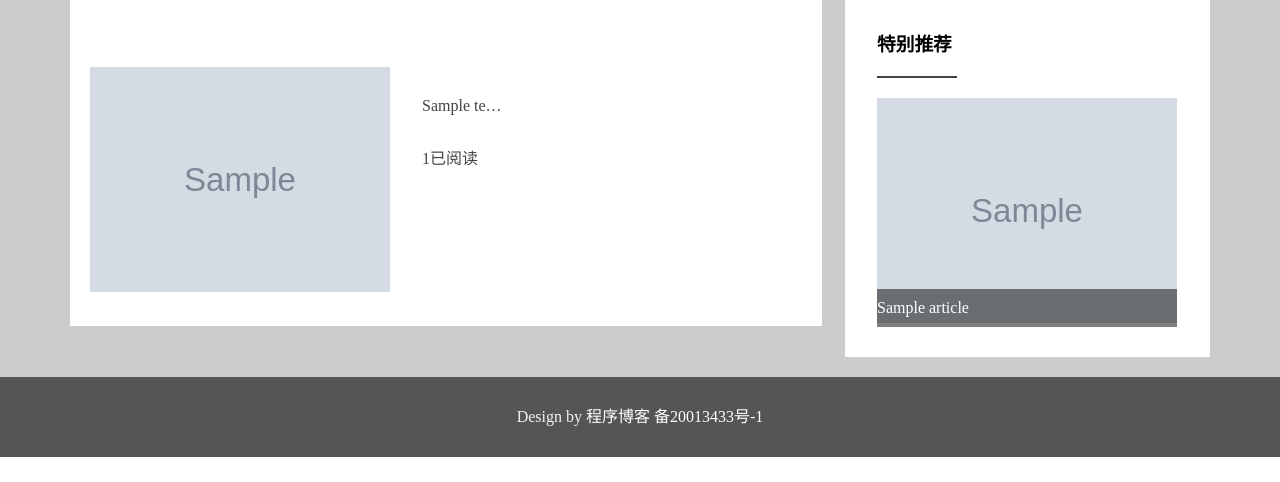
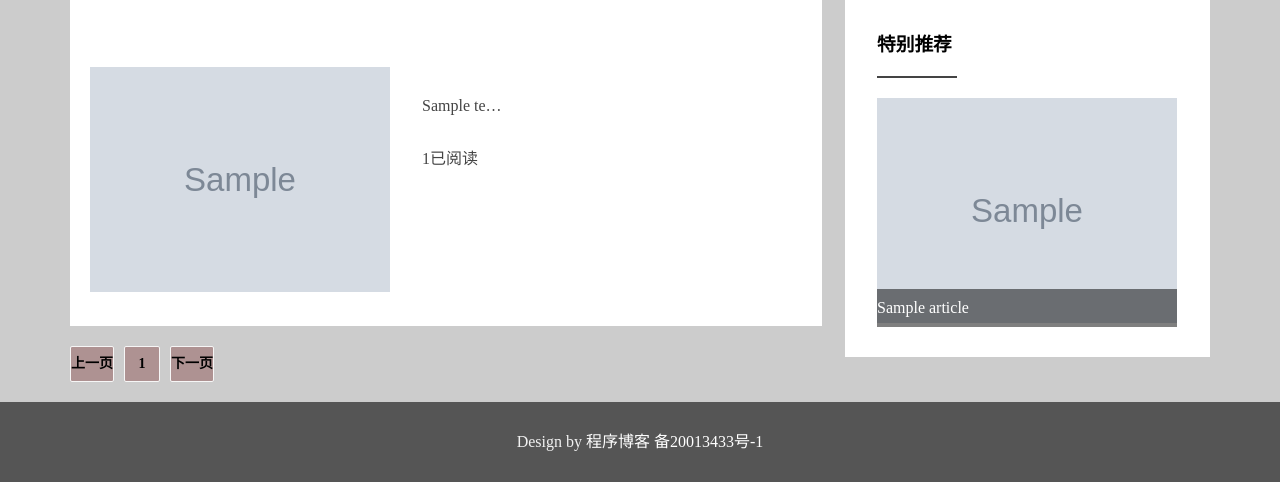
Before and after one commit to tomcatcn/personal_blog, a Django app: page /article/list in a window 1280 px wide. Shown: the part 391-873 px from the top of the page. Before the commit the page ends 848 px from the top, so only its background shows below. Run offline with Django 3.2, Linux system fonts and the light colour scheme; tables that the repository leaves empty hold one stand-in row (values such as "Sample post"); grey boxes marked "Sample" are stand-in pictures.

Commit message:
实现了分页功能

```diff
--- a/article/templates/article/list.html
+++ b/article/templates/article/list.html
@@ -53,7 +53,7 @@
     </div>
     <div class="con">
         <div class="cleft">
-            {%for a in articles%}
+            {%for a in page%}
             <a href="/article/details/{{a.id}}"><div class="ccon" data-scroll-reveal="bottom 10px 3 3">
                 <div class="cctip">{{a.title}}</div>
                 <div class="ccframe">
@@ -67,6 +67,29 @@
                 </div>
             </div></a>
             {%endfor%}
+
+            {#上一页#}
+            {%if page.has_previous%}
+            <a href="/article/list?{{page.previous_page_number}}"><span  class="spansele">上一页</span></a>
+            {%else%}
+              <span class="spansele">上一页</span>
+            {%endif%}
+
+            {%for p in paginator.page_range%}
+                    {%if p == page.number%}
+                         <span class="spansele">{{p}}</span>
+                      {%else%}
+                    <a href="/article/list?page={{p}}"><span  class="spansele">{{p}}</span></a>
+                     {%endif%}
+            {%endfor%}
+
+            {#下一页#}
+            {%if page.has_next%}
+                <a href="/article/list?page={{page.next_page_number}}"><span  class="spansele">下一页</span></a>
+             {%else%}
+               <span  class="spansele">下一页</span>
+              {%endif%}
+
         </div>
         <div class="cright">
             <h3>特别推荐</h3>
--- a/article/urls.py
+++ b/article/urls.py
@@ -3,10 +3,11 @@ from article.views import *
 
 
 urlpatterns = [
-    url(r'^list$',list_views),
+    url(r'^list',list_views),
     url(r'^details/(\d+)',details_view),
     url(r'^write',write_view),
     # url(r'^write/(\d+)',write_view),
     url(r'^write/submit',write_submit_view),
+    url(r'^test',test_view)
 
 ]
--- a/article/views.py
+++ b/article/views.py
@@ -1,6 +1,7 @@
 from django.shortcuts import render,redirect
 from index.models import *
 from user.models import User
+from django.core.paginator import Paginator
 # Create your views here.
 
 #检查用户权限装饰器
@@ -14,13 +15,19 @@ def check_user(func):
 
     return wrapper
 
-#处理显示文章列表请求
+#处理显示文章列表请求，分页
 def list_views(request):
     # 文章类型列
     categorys = Category.objects.all()
 
     #查找所有的文章列表
     articles = Article.objects.all()
+
+    #分页
+    paginator = Paginator(articles, 10)
+    #当前文章页，默认1页
+    cur_page = request.GET.get('page', 1)
+    page = paginator.page(cur_page)
 
     # 特别推荐内容,选取数据库阅读数量最多的5个文章
     sp_articles = Article.objects.order_by('-read_nums')[:5]
@@ -79,3 +86,13 @@ def details_view(request,article_id):
         print('user shi ' + username)
         return render(request, 'article/details.html', locals())
     return render(request,'article/details.html',locals())
+
+#测试
+def test_view(request):
+    article_all = Article.objects.all()
+    articles = Paginator(article_all,2)
+
+    cur_page = request.GET.get('page',1)
+    page = articles.page(cur_page)
+
+    return render(request,'article/test.html',locals())
--- a/blog/settings.py
+++ b/blog/settings.py
@@ -51,7 +51,7 @@ MIDDLEWARE = [
     'django.contrib.messages.middleware.MessageMiddleware',
     'django.middleware.clickjacking.XFrameOptionsMiddleware',
     'middleware.mymiddleware.MyMw',
-    'middleware.mymiddleware.MyMw2',
+    # 'middleware.mymiddleware.MyMw2',
 ]
 
 ROOT_URLCONF = 'blog.urls'
--- a/middleware/mymiddleware.py
+++ b/middleware/mymiddleware.py
@@ -3,8 +3,6 @@ from django.utils.deprecation import MiddlewareMixin
 
 
 class MyMw(MiddlewareMixin):
-
-
     # 每次请求到达主urls会调用
     #返回None 会继续执行 HttpResponse请求终止，直接响应
     def process_request(self,request):
--- a/static/css/style.css
+++ b/static/css/style.css
@@ -461,3 +461,20 @@ a {
     background-color: rgba(0, 0, 0, 0.5);
     color: #fff;
 }
+
+.spansele{
+    border: 1px solid #f6f6f6;
+    background: #ae9292;
+    font-weight: 700;
+
+    min-width: 34px;
+    height: 34px;
+    display: block;
+    line-height: 34px;
+    text-align: center;
+    border-radius: 2px;
+    margin-right: 10px;
+    vertical-align: middle;
+    float: left;
+    font-size: 14px;
+}
```
Also changed, not shown: article/templates/article/test.html (added, +37 -0 lines).
